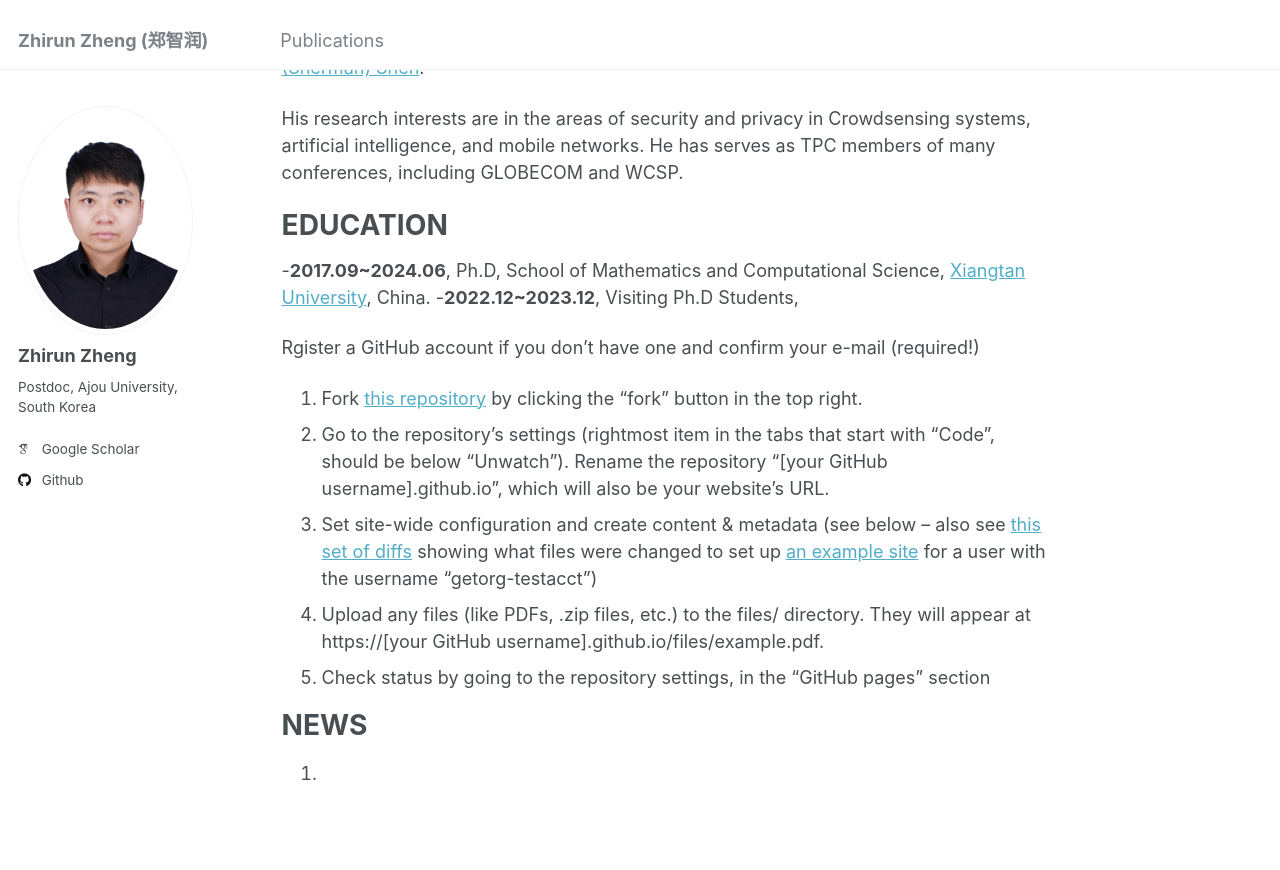
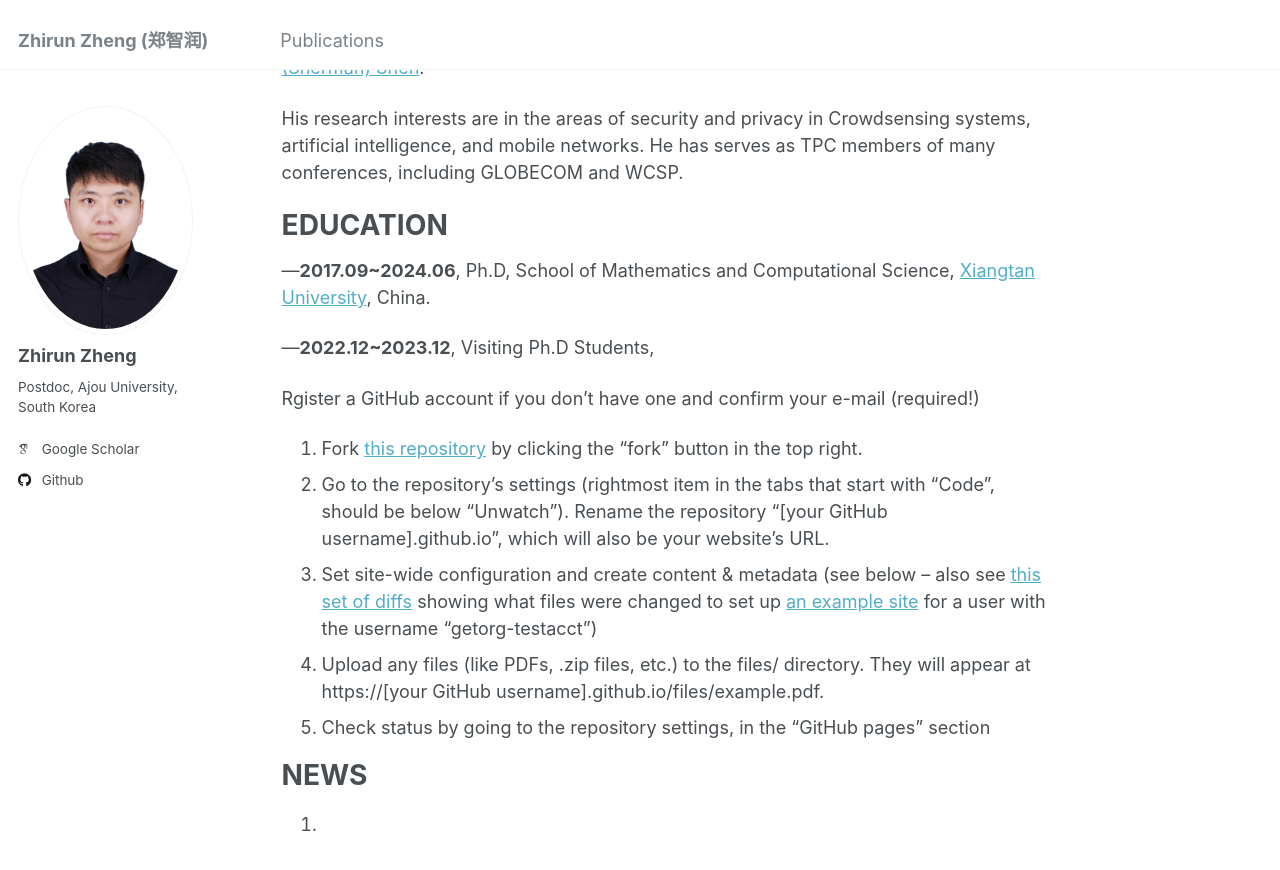
Before and after one commit to zhengzhirun/EN, a Jekyll site: the page built from _pages/about.md, in a window 1280 px wide and 900 px high, scrolled down 310 px. Shown: the top 870 px of the window. Built offline with Jekyll 4.4.1, drawn with Linux system fonts in a browser that asks for light colours; some web fonts are replaced.

```diff
--- a/_pages/about.md
+++ b/_pages/about.md
@@ -13,8 +13,9 @@ His research interests are in the areas of security and privacy in Crowdsensing
 
 EDUCATION
 ======
- -**2017.09~2024.06**, Ph.D, School of Mathematics and Computational Science, [Xiangtan University](https://www.xtu.edu.cn/), China.
- -**2022.12~2023.12**, Visiting Ph.D Students,
+ —**2017.09~2024.06**, Ph.D, School of Mathematics and Computational Science, [Xiangtan University](https://www.xtu.edu.cn/), China.
+
+ —**2022.12~2023.12**, Visiting Ph.D Students,
 
   Rgister a GitHub account if you don't have one and confirm your e-mail (required!)
 1. Fork [this repository](https://github.com/academicpages/academicpages.github.io) by clicking the "fork" button in the top right.
```
